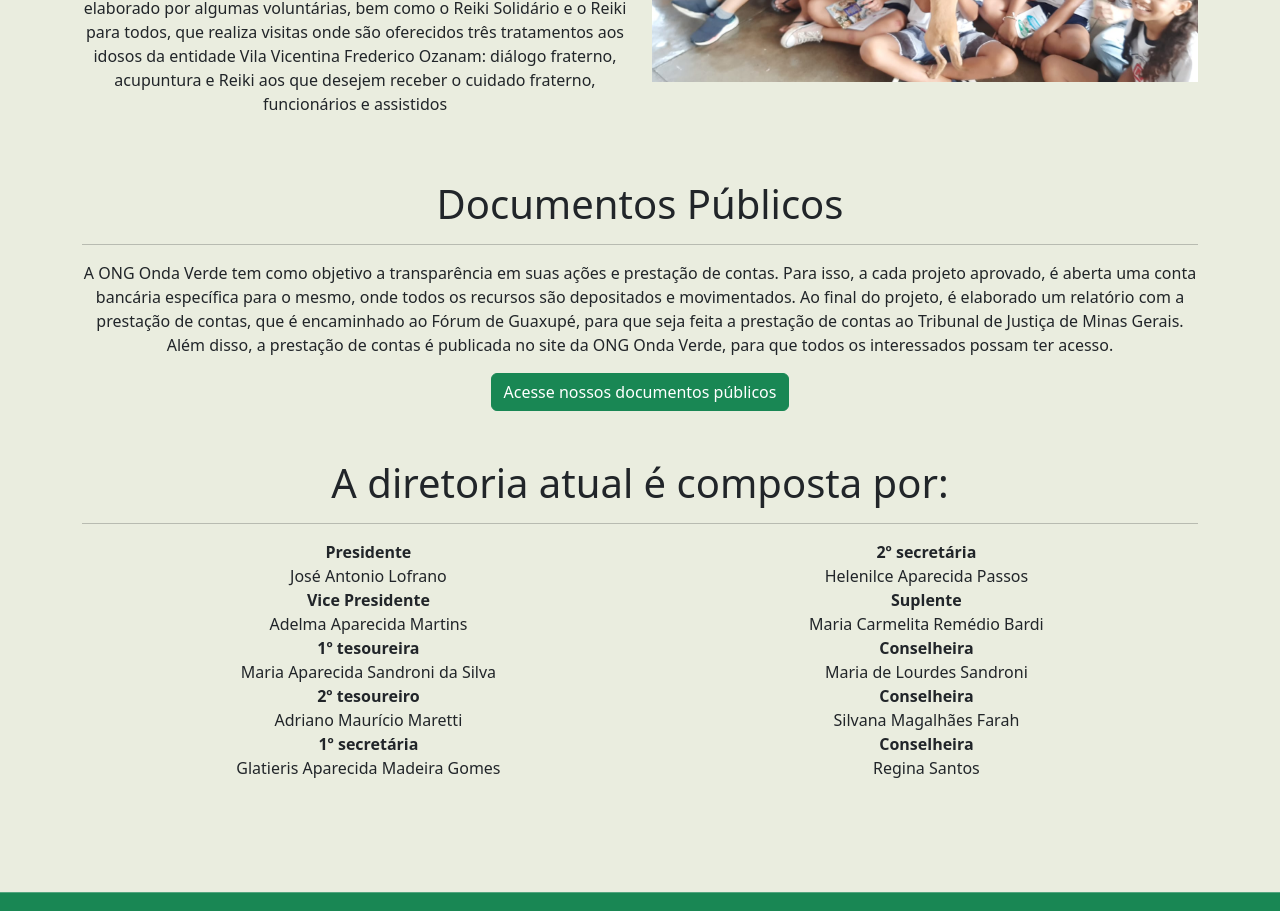
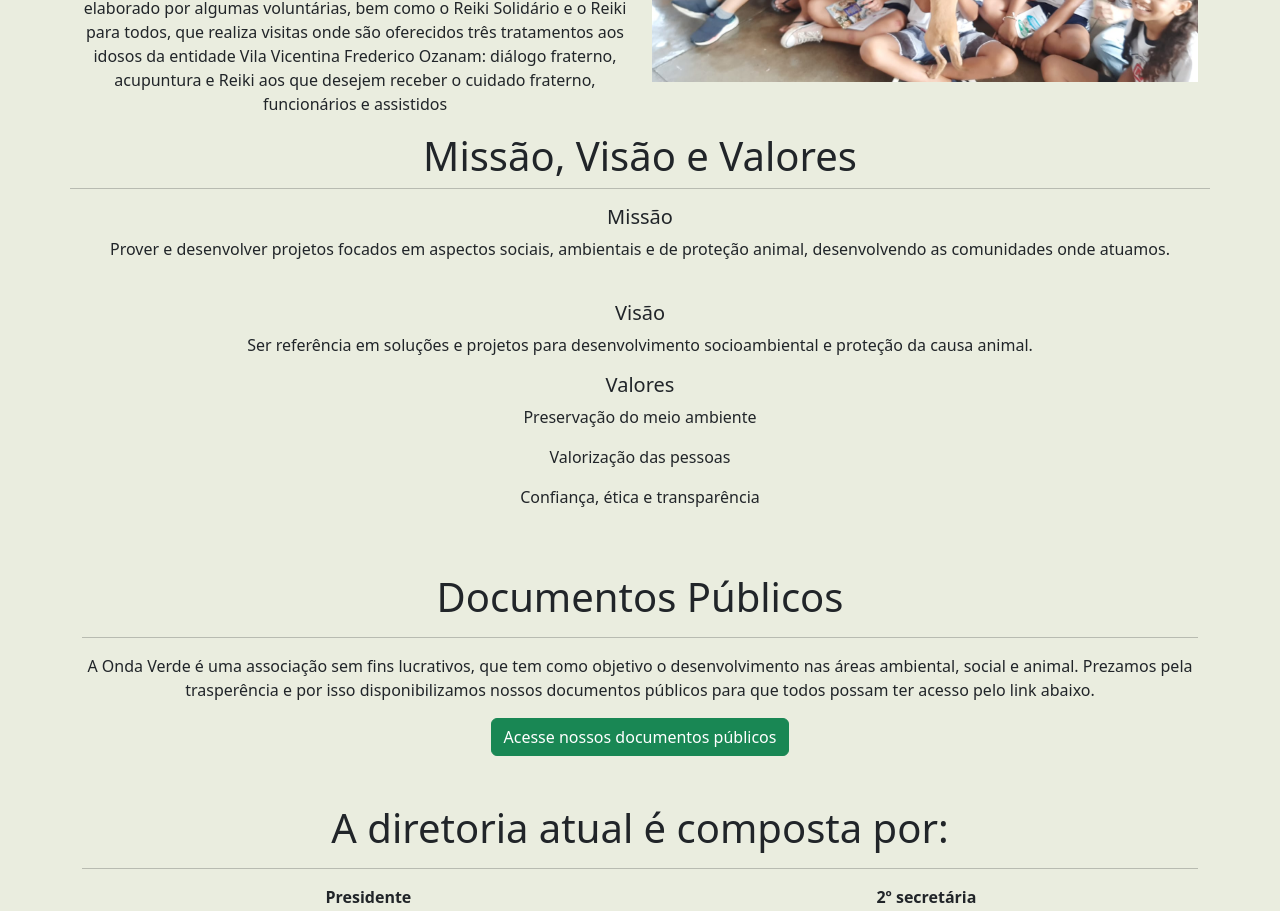
Before and after one commit to MarcelSSouza/onda-verde-guaxupe, a React (Create React App) app: page /sobre in a window 1280 px wide. Shown: the part 900-1811 px from the top of the page. Built offline with nearby package versions, Linux system fonts and the light colour scheme.

Commit message:
Requeired by customer changes

```diff
--- a/src/GridVertical.jsx
+++ b/src/GridVertical.jsx
@@ -13,7 +13,7 @@ export default function GridVertical() {
       <div className="d-flex flex-lg-row flex-column justify-content-evenly">
         <div>
           <img src={dog} alt="dog" width="120vw" />
-          <h5>ABRIGO DE ANIMAIS</h5>
+          <h5>LARES TEMPORÁRIOS</h5>
         </div>
         <div>
           <img src={doggy} alt="doggy" width="120vw" />
--- a/src/MyFormularioDoacao.jsx
+++ b/src/MyFormularioDoacao.jsx
@@ -122,9 +122,9 @@ export default function MyFormularioDoacao() {
             </Col>
             <Col md>
               <Form.Group>
-                <FloatingLabel label="Data da Doação">
+                <FloatingLabel label="Data de Doação Mensal">
                   <Form.Control
-                    type="date"
+                    type="text"
                     as="input"
                     onChange={(e) => setDonationDate(e.target.value)}
                   />
--- a/src/MyNoticias.jsx
+++ b/src/MyNoticias.jsx
@@ -33,10 +33,8 @@ export default function MyNoticias() {
               de ensino da rede pública municipal guaxupeana. Com um trabalho
               árduo, o poder público e a entidade do terceiro setor atuam na
               assistência a pessoas de baixa renda, no tocante à prestação de
-              serviços em favor de animais domésticos (fotos na aba 'Galeria de
-              Fotos')
+              serviços em favor de animais domésticos.
             </Card.Text>
-            <Card.Footer className="text-muted">02/11/2023</Card.Footer>
           </Card.Body>
         </Card>
 
@@ -59,7 +57,6 @@ export default function MyNoticias() {
               Silveira de Paula. A votação foi acompanhada por membros da
               entidade.
             </Card.Text>
-            <Card.Footer className="text-muted">02/11/2023</Card.Footer>
           </Card.Body>
         </Card>
       </div>
--- a/src/MyQuemSomos.jsx
+++ b/src/MyQuemSomos.jsx
@@ -67,6 +67,27 @@ export default function MyQuemSomos() {
         </Col>
       </Row>
 
+
+      <Row className="d-flex align-items-center">
+        <h1 className="text-center ">Missão, Visão e Valores  </h1>
+        <hr />
+
+        <Col md={12}>
+          <h5>Missão</h5>
+          <p>Prover e desenvolver projetos focados em aspectos sociais, ambientais e de proteção animal, desenvolvendo as comunidades onde atuamos.</p>
+          <br/>
+          <h5>Visão</h5>
+          <p>Ser referência em soluções e projetos para desenvolvimento socioambiental e proteção da causa animal.</p>
+          <h5>Valores</h5>
+                    <p>Preservação do meio ambiente</p>
+                    <p>Valorização das pessoas</p>
+                    <p>Confiança, ética e transparência</p>
+
+        </Col>
+
+      </Row>
+
+
       <Row>
         <Col md={12}>
           <br />
@@ -74,15 +95,10 @@ export default function MyQuemSomos() {
           <h1 className="text-center ">Documentos Públicos</h1>
           <hr />
           <p>
-            A ONG Onda Verde tem como objetivo a transparência em suas ações e
-            prestação de contas. Para isso, a cada projeto aprovado, é aberta
-            uma conta bancária específica para o mesmo, onde todos os recursos
-            são depositados e movimentados. Ao final do projeto, é elaborado um
-            relatório com a prestação de contas, que é encaminhado ao Fórum de
-            Guaxupé, para que seja feita a prestação de contas ao Tribunal de
-            Justiça de Minas Gerais. Além disso, a prestação de contas é
-            publicada no site da ONG Onda Verde, para que todos os interessados
-            possam ter acesso.
+            A Onda Verde é uma associação sem fins lucrativos, que tem como
+            objetivo o desenvolvimento nas áreas ambiental, social e animal.
+            Prezamos pela trasperência e por isso disponibilizamos nossos
+            documentos públicos para que todos possam ter acesso pelo link abaixo.
           </p>
 
           <div className="d-flex">
```
